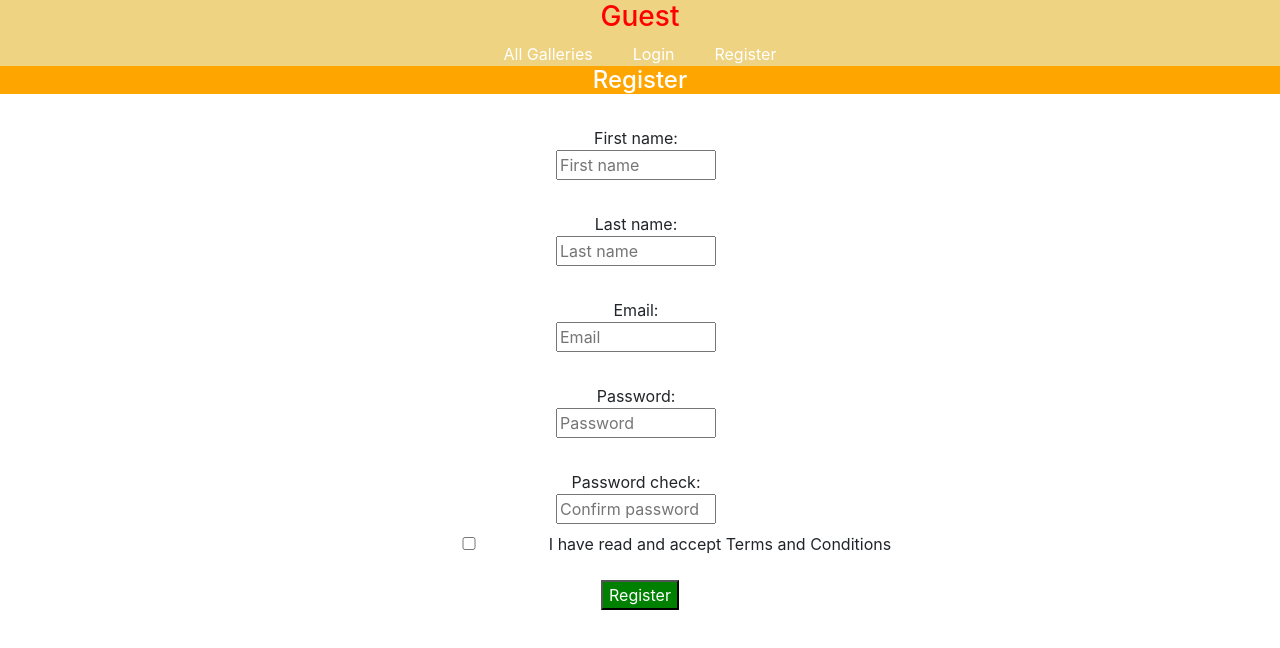
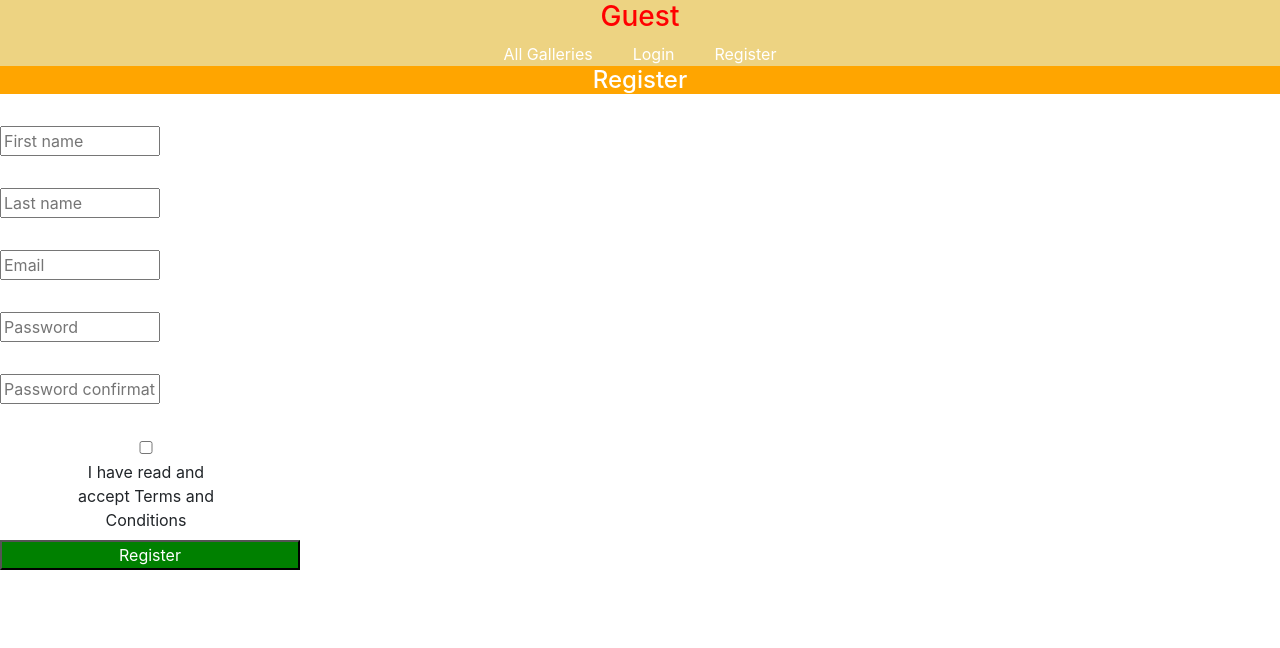
Before and after one commit to ksenijacer/galleries-app-react, a React (Create React App) app: page /register in a window 1280 px wide. Shown: the top 648 px of the page. Built offline with nearby package versions, Linux system fonts and the light colour scheme.

Commit message:
auth complete changed

```diff
--- a/src/pages/Galleries.js
+++ b/src/pages/Galleries.js
@@ -35,10 +35,6 @@ export default function AppMovies() {
           <p>
             <strong>Title:</strong> {gallery.title}
           </p>
-          {/* <Link to={`/galleries/${gallery.id}`}>View gallery</Link>
-          <button onClick={() => history.push(`/edit/${gallery.id}`)}>
-            Edit
-          </button> */}
           <button onClick={() => handleDelete(gallery.id)}>Delete</button>
         </div>
       ))}
--- a/src/pages/Login.js
+++ b/src/pages/Login.js
@@ -1,35 +1,48 @@
-import { useState } from "react";
+import React, { useState } from "react";
 import { useDispatch } from "react-redux";
-import { login } from "../store/auth/slice";
-import { useHistory } from "react-router-dom";
-export default function Login(){
+
+import authService from "../services/AuthService";
+import { setActiveUser, setToken } from "../store/auth/slice";
+
+export default function Login() {
   const dispatch = useDispatch();
-    const history = useHistory()
   const [credentials, setCredentials] = useState({
     email: "",
     password: "",
   });
 
-    function handleSubmit(e) {
+  async function handleSubmit(e) {
     e.preventDefault();
-        dispatch(login(credentials));
+    const data = await authService.login(credentials);
+    dispatch(setToken(data.token));
+    dispatch(setActiveUser(data.user));
   }
 
   return (
     <div>
       <h4 style={{ color: "white", backgroundColor: "orange" }}>Login</h4>
-          <form onSubmit={handleSubmit}>
-            <div>
-            <label>Email <input required type="email" placeholder="Email" value={credentials.email}
-                onChange={({ target }) => setCredentials({ ...credentials, email: target.value })}/></label>
-            </div>
-            <br/>
-            <div><label>Password:
-              <input required type="password" placeholder="Password" value={credentials.password}
-                onChange={({ target }) => setCredentials({ ...credentials, password: target.value })}/></label>
-            </div>
-            <br/>
-            <button style={{ color: "white", backgroundColor: "green" }}>Login</button>
+      <form
+        style={{ display: "flex", flexDirection: "column", width: 300 }}
+        onSubmit={handleSubmit}
+      >
+        <input
+          required
+          value={credentials.email}
+          placeholder="Email"
+          onChange={({ target }) =>
+            setCredentials({ ...credentials, email: target.value })
+          }
+        />
+        <input
+          required
+          value={credentials.password}
+          placeholder="Password"
+          type="password"
+          onChange={({ target }) =>
+            setCredentials({ ...credentials, password: target.value })
+          }
+        />
+        <button style={{ color: "white", backgroundColor: "green"}}>Login</button>
       </form>
     </div>
   );
--- a/src/pages/Register.js
+++ b/src/pages/Register.js
@@ -1,6 +1,8 @@
-import { useDispatch } from "react-redux";
-import { useState } from "react";
+import React, { useState } from "react";
+import { useDispatch, useSelector } from "react-redux";
+
 import { register } from "../store/auth/slice";
+import { selectRegistrationErrors } from "../store/auth/selectors";
 
 export default function Register() {
   const dispatch = useDispatch();
@@ -13,53 +15,199 @@ export default function Register() {
     terms: false
   });
 
+  const errors = useSelector(selectRegistrationErrors);
 
-    function handleSubmit(e){
+  async function handleSubmit(e) {
     e.preventDefault();
-
-        if (!e.target.terms.checked){
-          alert("You have to accept Terms and Conditions to register.");
-          return;
-        }
-
-        dispatch(register({
-          credentials:userData
-        }));
+    dispatch(register(userData));
   }
 
   return (
     <div>
       <h4 style={{ color: "white", backgroundColor: "orange" }}>Register</h4>
-          <form onSubmit={handleSubmit}>
-            <div><label>First name:
+      <form
+        style={{ display: "flex", flexDirection: "column", width: 300 }}
+        onSubmit={handleSubmit}
+      > <label>
         <input
-                required placeholder="First name" value={userData.firstName}
-                onChange={({ target }) => setUserData({ ...userData, firstName: target.value })}/></label>
-            </div>
-            <div><label>Last name:
-              <input required placeholder="Last name" value={userData.lastName}
-                onChange={({ target }) => setUserData({ ...userData, lastName: target.value })}/></label>
-            </div>
-            <div><label>Email:
-              <input required type="email" placeholder="Email" value={userData.email}
-                onChange={({ target }) => setUserData({ ...userData, email: target.value })}/></label>
-            </div>
-            <div><label>Password:
-              <input required type="password" placeholder="Password" value={userData.password}
-                onChange={({ target }) => setUserData({ ...userData, password: target.value })}/></label>
-            </div>
-            <div><label>Password check:
-              <input required type="password" placeholder="Confirm password" value={userData.password_confirmation}
-                onChange={({ target }) => setUserData({ ...userData, password_confirmation: target.value })}/></label>
-            </div>
+          required
+          value={userData.firstName}
+          placeholder="First name"
+          onChange={({ target }) =>
+            setUserData({ ...userData, firstName: target.value })
+          }
+        />
+        {errors?.firstName?.length && (
+          <span style={{ color: "red" }}>{errors.firstName[0]}</span>
+        )}</label>
+
+        <label>
+        <input
+          required
+          value={userData.lastName}
+          placeholder="Last name"
+          onChange={({ target }) =>
+            setUserData({ ...userData, lastName: target.value })
+          }
+        />
+        {errors?.lastName?.length && (
+          <span style={{ color: "red" }}>{errors.lastName[0]}</span>
+        )}</label>
+
+        <label>
+        <input
+          required
+          value={userData.email}
+          type="email"
+          placeholder="Email"
+          onChange={({ target }) =>
+            setUserData({ ...userData, email: target.value })
+          }
+        />
+        {errors?.email?.length && (
+          <span style={{ color: "red" }}>{errors.email[0]}</span>
+        )}</label>
+
+        <label>
+        <input
+          required
+          value={userData.password}
+          placeholder="Password"
+          type="password"
+          onChange={({ target }) =>
+            setUserData({ ...userData, password: target.value })
+          }
+        />
+        {errors?.password?.length && (
+          <span style={{ color: "red" }}>{errors.password[0]}</span>
+        )}</label>
+
+        <label>
+        <input
+          required
+          value={userData.password_confirmation}
+          placeholder="Password confirmation"
+          type="password"
+          onChange={({ target }) =>
+            setUserData({ ...userData, password_confirmation: target.value })
+          }
+        />
+        {errors?.password_confirmation?.length && (
+          <span style={{ color: "red" }}>{errors.password_confirmation[0]}</span>
+        )}</label>
+
+
         <div>
-                <input required type="checkbox" name="terms" value={true}
+        <label>
+        <input
+          equired type="checkbox" name="terms" value={true}
                 onChange={({ target }) => setUserData({ ...userData, terms: target.checked })}/>
                 I have read and accept Terms and Conditions
+
+        {errors?.password?.length && (
+          <span style={{ color: "red" }}>{errors.password[0]}</span>
+        )}
+        </label>
         </div>
-            < br/>
         <button style={{ color: "white", backgroundColor: "green" }}>Register</button>
       </form>
     </div>
   );
 }
+
+
+
+
+
+
+// import { useDispatch, useSelector } from "react-redux";
+// import { useState } from "react";
+// import { register } from "../store/auth/slice";
+// import { selectRegistrationErrors } from "../store/auth/selectors";
+
+// export default function Register() {
+//     const dispatch = useDispatch();
+//     const [userData, setUserData] = useState({
+//         firstName: "",
+//         lastName: "",
+//         email: "",
+//         password: "",
+//         password_confirmation: "",
+//         terms: false
+//     });
+
+//     const errors = useSelector(selectRegistrationErrors);
+
+
+//     function handleSubmit(e){
+//         e.preventDefault();
+
+//         if (!e.target.terms.checked){
+//           alert("You have to accept Terms and Conditions to register.");
+//           return;
+//         }
+
+//         dispatch(register({
+//           credentials:userData
+//         }));
+//     }
+
+//     return (
+//         <div>
+//           <h4 style={{ color: "white", backgroundColor: "orange" }}>Register</h4>
+//           <form onSubmit={handleSubmit}>
+//             <div><label>First name:
+//               <input
+//                 required placeholder="First name" value={userData.firstName}
+//                 onChange={({ target }) => setUserData({ ...userData, firstName: target.value })}/></label>
+//             </div>
+//             {errors?.firstName?.length && (
+//               <span style={{ color: "red" }}>{errors.firstName[0]}</span>
+//             )}
+//             <div><label>Last name:
+//               <input required placeholder="Last name" value={userData.lastName}
+//                 onChange={({ target }) => setUserData({ ...userData, lastName: target.value })}/></label>
+//             </div>
+//             {errors?.lastName?.length && (
+//               <span style={{ color: "red" }}>{errors.lastName[0]}</span>
+//             )}
+//             <div><label>Email:
+//               <input required type="email" placeholder="Email" value={userData.email}
+//                 onChange={({ target }) => setUserData({ ...userData, email: target.value })}/></label>
+//             </div>
+//             {errors?.email?.length && (
+//               <span style={{ color: "red" }}>{errors.email[0]}</span>
+//             )}
+//             <div><label>Password:
+//               <input required type="password" placeholder="Password" value={userData.password}
+//                 onChange={({ target }) => setUserData({ ...userData, password: target.value })}/></label>
+//             </div>
+//             {errors?.password?.length && (
+//               <span style={{ color: "red" }}>{errors.password[0]}</span>
+//             )}
+//             <div><label>Password check:
+//               <input required type="password" placeholder="Confirm password" value={userData.password_confirmation}
+//                 onChange={({ target }) => setUserData({ ...userData, password_confirmation: target.value })}/></label>
+//             </div>
+//             {errors?.password_confirmation?.length && (
+//               <span style={{ color: "red" }}>{errors.password_confirmation[0]}</span>
+//             )}
+//             <div>
+//                 <input required type="checkbox" name="terms" value={true}
+//                 onChange={({ target }) => setUserData({ ...userData, terms: target.checked })}/>
+//                 I have read and accept Terms and Conditions
+//             </div>
+//             {errors?.name?.length && (
+//           <span style={{ color: "red" }}>{errors.name[0]}</span>
+//         )}
+//             <br/>
+//             <button style={{ color: "white", backgroundColor: "green" }}>Register</button>
+//           </form>
+//         </div>
+//     );
+// }
+
+
+
+
+// <h4 style={{ color: "white", backgroundColor: "orange" }}>Register</h4>
--- a/src/services/AuthService.js
+++ b/src/services/AuthService.js
@@ -1,28 +1,24 @@
 import HttpService from "./HttpService";
 
-class AuthService extends HttpService{
+class AuthService extends HttpService {
   login = async (credentials) => {
-        const {data} = await this.client.post("/login", credentials);
-        localStorage.setItem("token", data.token);
+    const { data } = await this.client.post("/login", credentials);
+    return data;
+  };
+
+  register = async (userData) => {
+    const { data } = await this.client.post("/register", userData);
     return data;
   };
 
   logout = async () => {
     await this.client.post("/logout");
-        localStorage.removeItem("token");
-    };
-
-    register = async (userData) => {
-        const {data} = await this.client.post("/register", userData);
-        localStorage.setItem("token", data.token);
-        return data;
   };
 
   getActiveUser = async () => {
-        const {data} = await this.client.get("/profile");
+    const { data } = await this.client.get("/profile");
     return data;
   };
-
 }
 
 const authService = new AuthService();
--- a/src/store/auth/sagas.js
+++ b/src/store/auth/sagas.js
@@ -1,70 +1,82 @@
-import { put, call, takeLatest } from "redux-saga/effects";
-import { login, logout, register, getActiveUser, setActiveUser, setToken, } from "./slice";
-import AuthService from "../../services/AuthService";
+import { call, put, takeLatest } from "redux-saga/effects";
 
-function* handleRegister(action) {
+import authService from "../../services/AuthService";
+import {
+  login,
+  logout,
+  setToken,
+  setActiveUser,
+  register,
+  getActiveUser,
+  setRegistrationErrors,
+  setLoginError,
+} from "./slice";
+
+// workers - do not export
+function* loginHandler(action) {
+  yield put(setLoginError(false));
   try {
-        console.log({
-            action
-        })
-        const data = yield call(AuthService.register, action.payload.credentials)
-        yield put(setToken(data.token))
-            if (action.payload.meta.onSuccess) {
-                yield call(action.payload.meta.onSuccess)
+    const data = yield call(authService.login, action.payload);
+    localStorage.setItem("token", data.token);
+
+    yield put(setToken(data.token));
+    yield put(setActiveUser(data.user));
+  } catch (e) {
+    if (e.response.status == 401) {
+      yield put(setLoginError(true));
     }
-
-        } catch (error) {
-            alert("Invalid input values");
   }
 }
 
-function* handleLogin(action){
+function* registerHandler(action) {
+  yield put(setRegistrationErrors(null));
   try {
-        const {user, token} = yield call(AuthService.login, action.payload);
-        yield put(setToken(token));
-        yield put(setActiveUser(user));
-    } catch (error) {
-        alert("Password must contain at least one number and at least 8 characters");
+    const data = yield call(authService.register, action.payload);
+    localStorage.setItem("token", data.token);
+
+    yield put(setToken(data.token));
+    yield put(setActiveUser(data.user));
+  } catch (e) {
+    if (e.response.status == 422) {
+      yield put(setRegistrationErrors(e.response.data.errors));
+    }
   }
 }
 
-function* handleLogout(){
+function* logoutHandler(action) {
   try {
-        yield call(AuthService.logout);
+    yield call(authService.logout, action.payload);
+  } catch (e) {
+    console.log(e);
+  } finally {
+    localStorage.removeItem("token");
     yield put(setToken(null));
     yield put(setActiveUser(null));
-    } catch (error) {
-        yield put(setToken(null));
-        yield put(setActiveUser(null));
-        alert("Can`t logout as a guest");
   }
 }
 
-function* handleGetActiveUser(){
+function* getActiveUserHandler() {
   try {
-        const activeUser = yield call(AuthService.getActiveUser);
+    const activeUser = yield call(authService.getActiveUser);
     yield put(setActiveUser(activeUser));
-    } catch (error) {
-        yield put(setToken(null));
-        yield put(setActiveUser(null));
-        console.log("Session expired");
+  } catch (e) {
+    console.log(e);
   }
 }
 
-
-
-export function* watchLogin(){
-    yield takeLatest(login.type, handleLogin);
+// watchers - export
+export function* watchLogin() {
+  yield takeLatest(login.type, loginHandler);
 }
 
-export function* watchLogout(){
-    yield takeLatest(logout.type, handleLogout);
+export function* watchRegister() {
+  yield takeLatest(register.type, registerHandler);
 }
 
-export function* watchRegister(){
-    yield takeLatest(register.type, handleRegister);
+export function* watchLogout() {
+  yield takeLatest(logout.type, logoutHandler);
 }
 
-export function* watchGetActiveUser(){
-    yield takeLatest(getActiveUser.type, handleGetActiveUser);
+export function* watchGetActiveUser() {
+  yield takeLatest(getActiveUser.type, getActiveUserHandler);
 }
--- a/src/store/auth/selectors.js
+++ b/src/store/auth/selectors.js
@@ -5,3 +5,10 @@ export function selectActiveUser(state){
 export function selectIsAuthenticated(state){
     return !!state.auth.token;
 }
+
+export function selectRegistrationErrors(state) {
+    return state.auth.registrationErrors;
+  }
+  export function selectLoginError(state) {
+    return state.auth.loginError;
+  }
--- a/src/store/auth/slice.js
+++ b/src/store/auth/slice.js
@@ -2,10 +2,9 @@ import { createSlice } from "@reduxjs/toolkit";
 
 const middlewareActions = {
   login() {},
+  register() {},
   logout() {},
-    register() {},
   getActiveUser() {},
-
 };
 
 const authSlice = createSlice({
@@ -13,23 +12,35 @@ const authSlice = createSlice({
   initialState: {
     token: localStorage.getItem("token"),
     activeUser: null,
+    registrationErrors: null,
+    loginError: false,
   },
   reducers: {
+    setToken(state, action) {
+      state.token = action.payload;
+    },
     setActiveUser(state, action) {
       state.activeUser = action.payload;
     },
-        setToken(state, action) {
-            state.token = action.payload;
-        },
-
     setRegistrationErrors(state, action) {
       state.registrationErrors = action.payload;
     },
-
-
-        ...middlewareActions
-    }
+    setLoginError(state, action) {
+      state.loginError = action.payload;
+    },
+    ...middlewareActions,
+  },
 });
 
-export const { login, logout, register, getActiveUser, setActiveUser, setToken} = authSlice.actions;
+export const {
+  setToken,
+  setActiveUser,
+  logout,
+  login,
+  register,
+  getActiveUser,
+  setRegistrationErrors,
+  setLoginError,
+} = authSlice.actions;
+
 export default authSlice.reducer;
```
Lines whose indentation alone changed are shown as unchanged.
